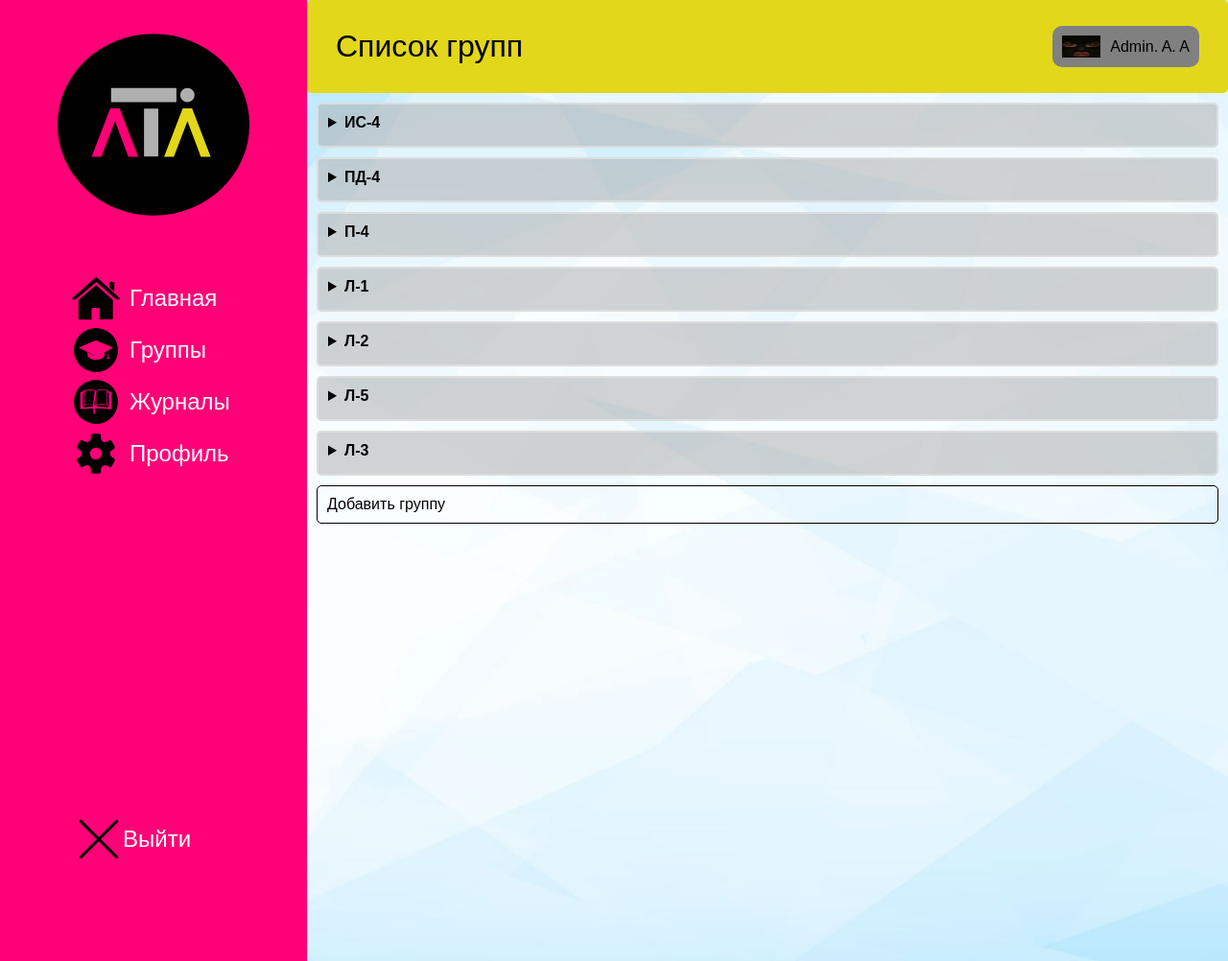
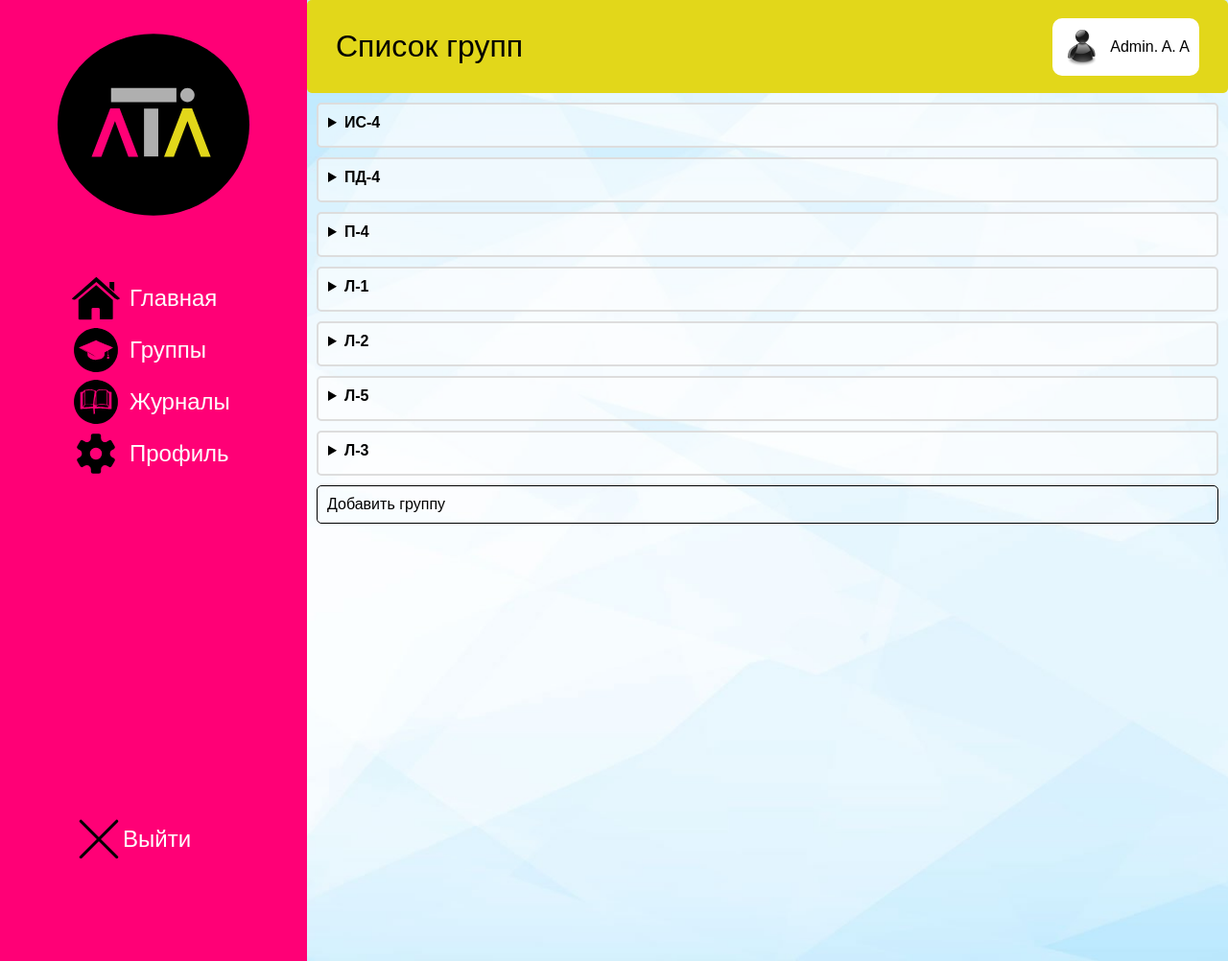
Before and after one commit to Qversite/PP, a PHP site: page /Web/Group.php in a window 1280 px wide. Shown: the whole page at 96% size. Run offline with PHP 8.4, Linux system fonts and the light colour scheme; a user stored in the database is signed in; data comes from the database, SQL or seed files in the repository.

Commit message:
Add files via upload

```diff
--- a/PP/css/Style.css
+++ b/PP/css/Style.css
@@ -199,7 +199,7 @@ a:hover{
     margin: 30em 0 0 0;
 }
 .logUserInformation{
-    background-color: #808080;
+    background-color: #ffffff;
     padding: 10px;
     border-radius: 10px;
     margin: 0 30px 0;
@@ -216,7 +216,8 @@ a:hover{
     margin: 10px 10px;
     margin-bottom: 10px;
     border-radius: 5px;
-    background-color: rgba(169, 169, 169, 0.5);
+    background-color: rgba(255 255 255 / 50%);
+
 }
 
 .group-summary {
```
Also changed, not shown: PP/Web/Main.php (+3 -14 lines), PP/img/user_img.png.
